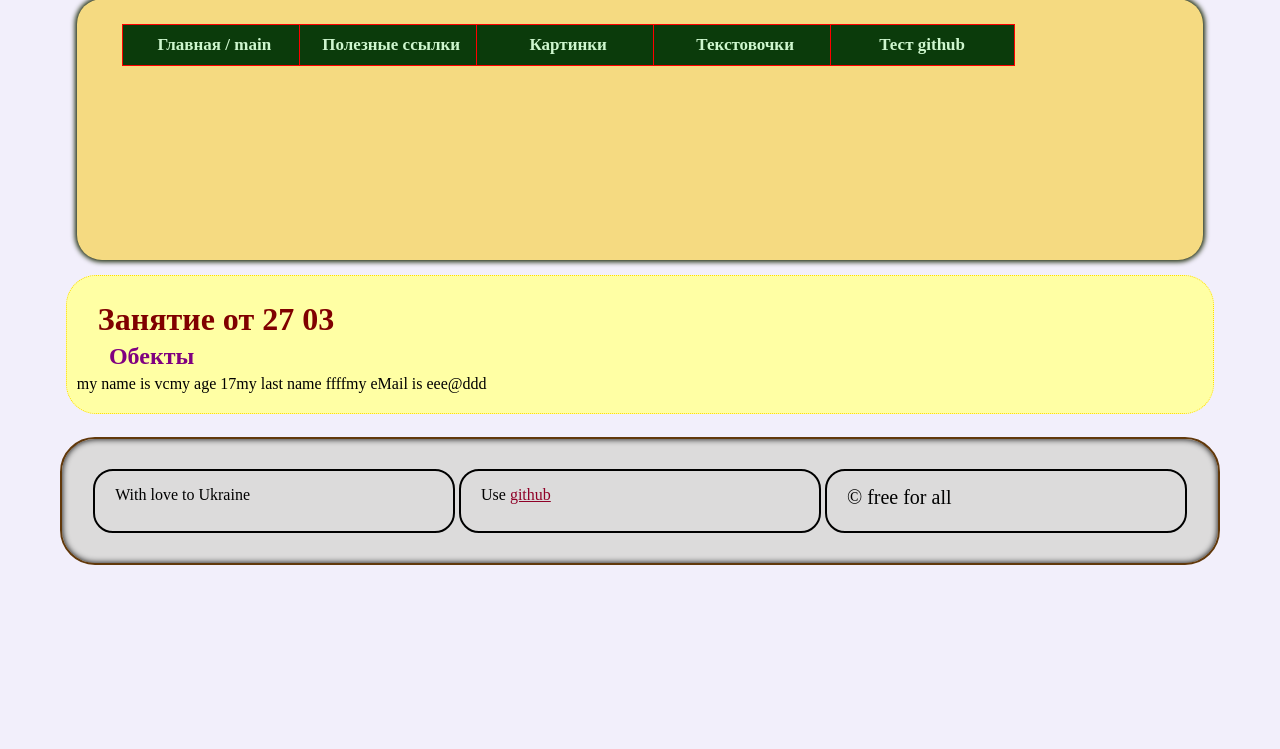
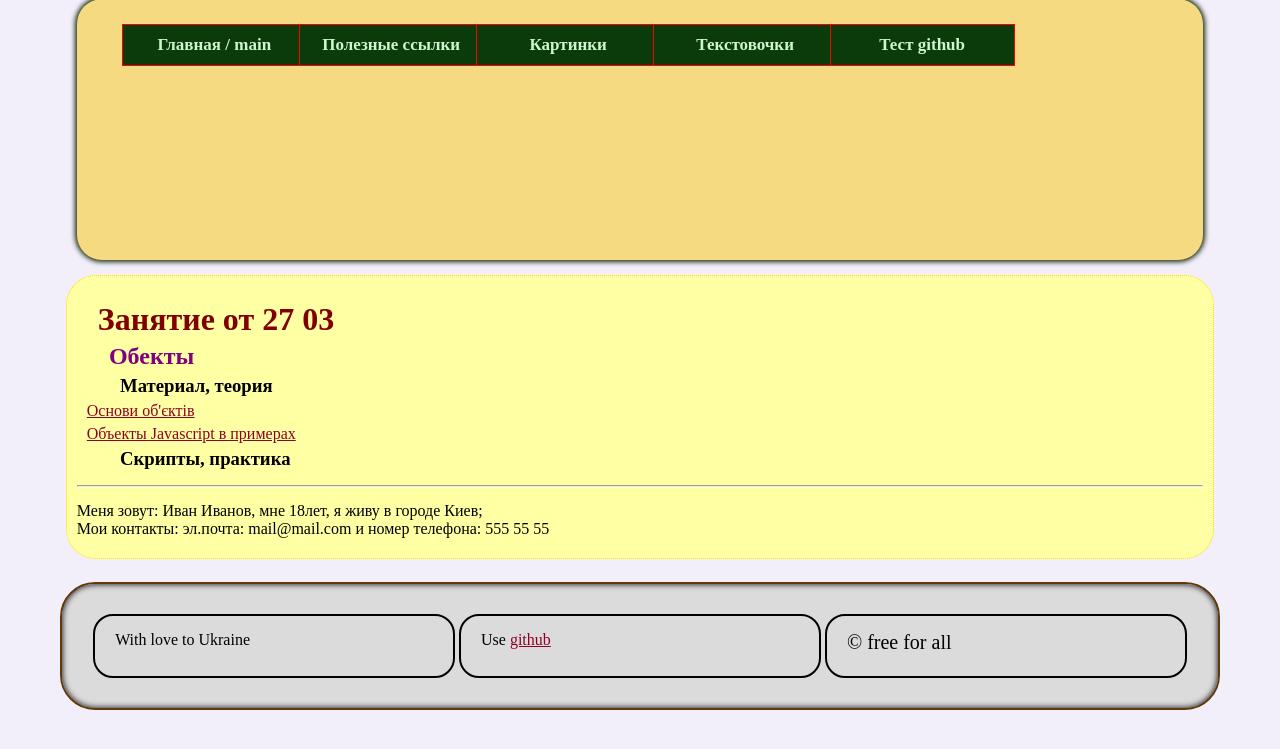
Before and after one commit to filatr/filatr-pr.github.io, a PHP site: page /txt/4js/objects.php in a window 1280 px wide. Shown: the part 34-783 px from the top of the page. Run offline with PHP 8.4, Linux system fonts and the light colour scheme; some libraries are stand-ins or nearby versions.

Commit message:
новая информация

```diff
--- a/txt/4js/objects.php
+++ b/txt/4js/objects.php
@@ -1,8 +1,8 @@
 <html>
     <head>
-		<title>next</title>
+		<title>Обекты</title>
 		<meta http-equiv="Content-Type" content="text/html; charset=utf-8" />
-		<meta name="description"  content="Простейший калькулятор" />
+		<meta name="description"  content="Обекты" />
 		<meta name="robots" content="index, follow">
 <?php include ("{$_SERVER['DOCUMENT_ROOT']}/template/inc/scripts.php"); ?>
 </head>
@@ -13,12 +13,16 @@
 
 <h2>Обекты</h2>
 
+<h3>Материал, теория</h3>
+<p><a href="https://developer.mozilla.org/uk/docs/Learn/JavaScript/Objects/Basics" target="_blank">Основи об'єктів</a></p>
+<p><a href="http://javascript.ru/tutorial/object/intro" target="_blank">Объекты Javascript в примерах</a></p>
+<h3>Скрипты, практика</h3>
 <!--
 https://learn.javascript.ru/prototype
 https://learn.javascript.ru/global-object
 
 -->
-<script>
+<!--script>
 var user = {name:'vc', age:17, lastName:'ffff', eMail:'eee@ddd'};
 console.log(user.lastName);
 user.phone = '555 55 55';
@@ -35,6 +39,29 @@ var result = userWrite(user);
 document.write(result);
 
 
+</script-->
+
+<hr>
+
+
+<script>
+var user = {};
+user.name = 'Иван'
+user.lastName = 'Иванов'
+user.age = '18'
+user.eMail = 'mail@mail.com'
+user.phone = '555 55 55';
+user.city = 'Киев'
+
+function userWrite(obj) {
+return 'Меня зовут: ' + obj.name + ' ' + obj.lastName + ',\n' + 'мне ' + obj.age + 'лет' + ',  я живу в городе ' + obj.city + ';<br>Мои контакты: ' + 'эл.почта: ' + obj.eMail + ' и номер телефона: ' + obj.phone;
+
+}
+
+var result = userWrite(user);
+document.write(result);
+
+
 </script>
 </div>
 <?php include ("{$_SERVER['DOCUMENT_ROOT']}/template/inc/footer.php"); ?>
```
Also changed, not shown: txt/4js/index.php (+8 -4 lines).
